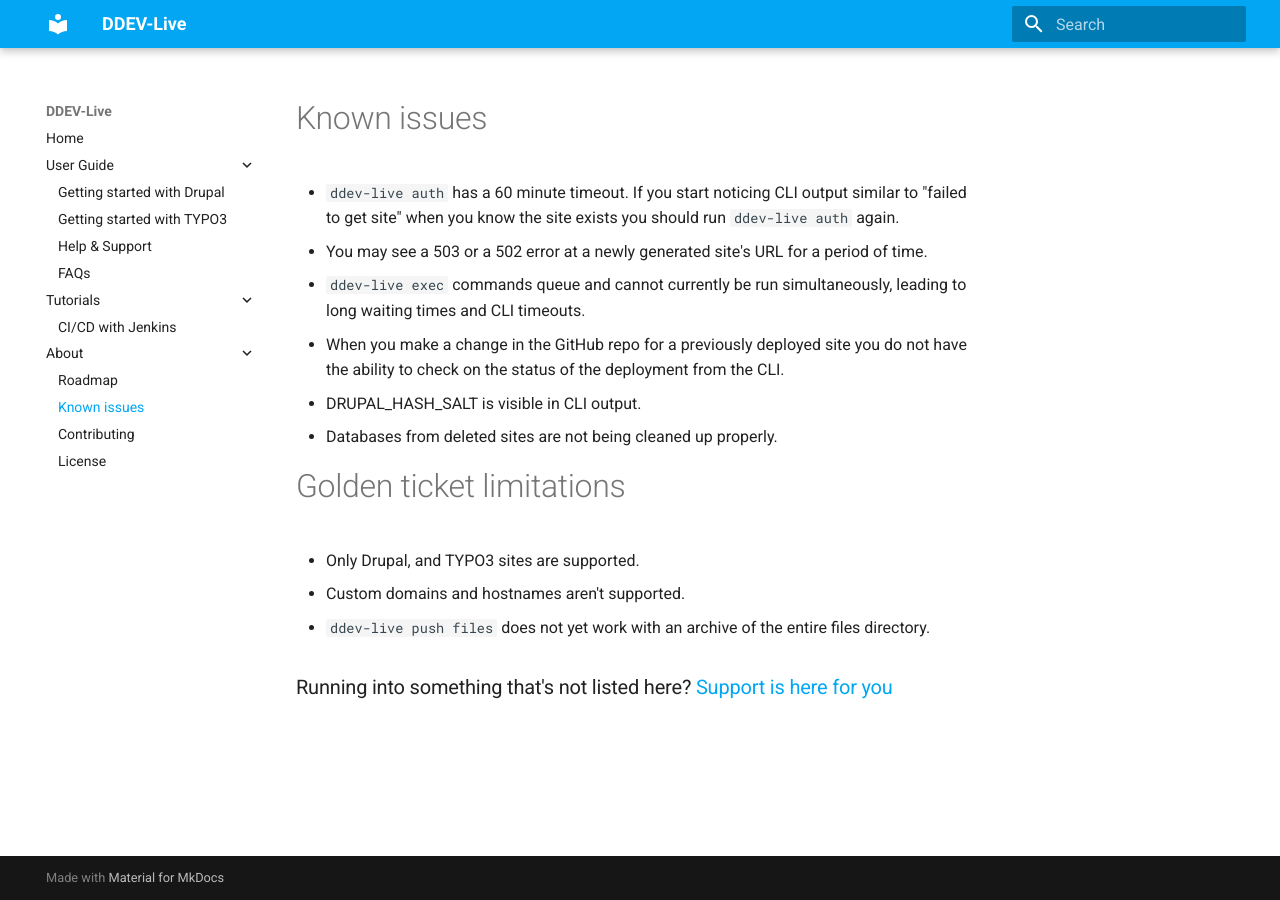
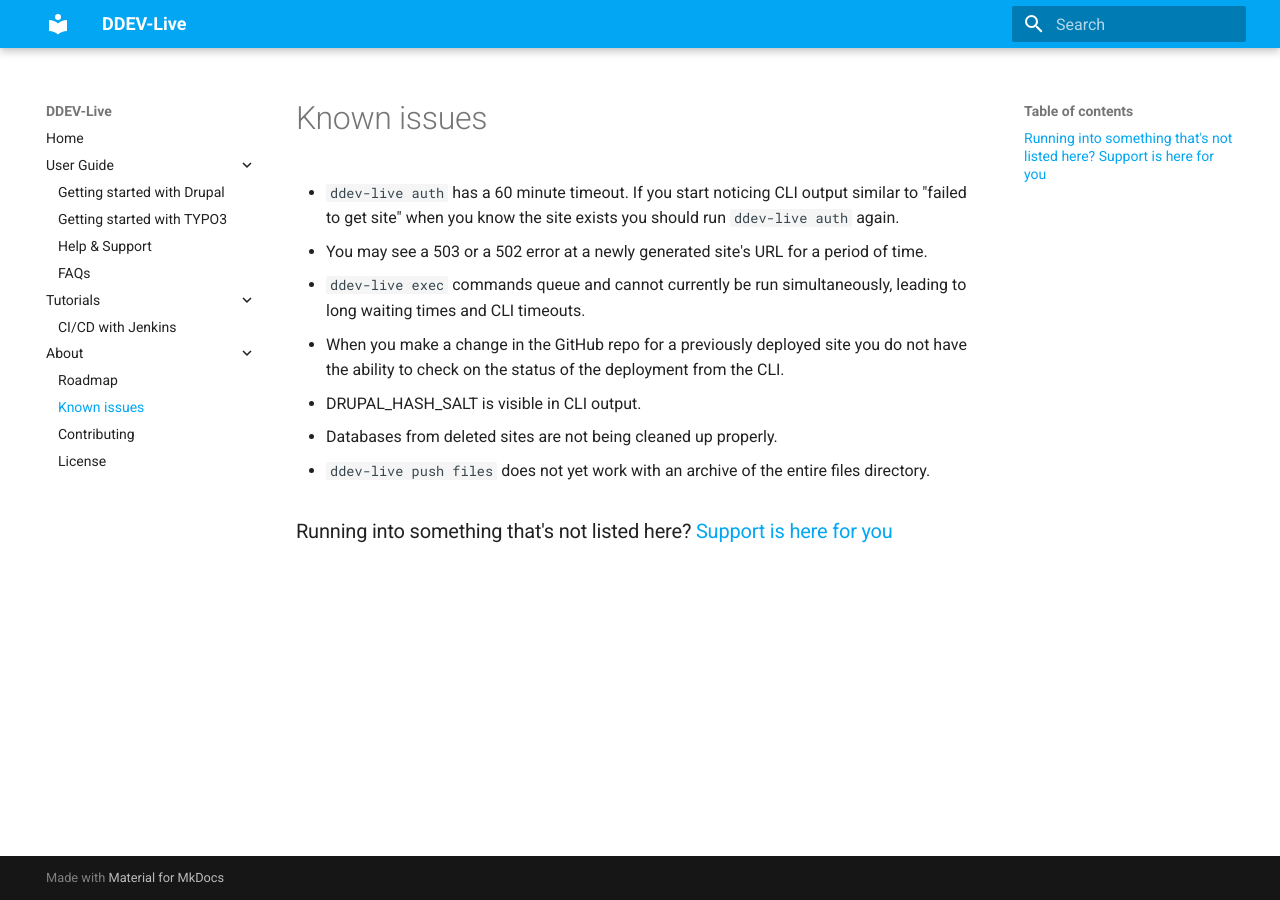
Before and after one commit to fru-io/docs-live, an MkDocs documentation site: the page built from docs/known-issues.md, in a window 1280 px wide. Built offline with MkDocs 1.6.1 and Material for MkDocs 9.7.7, drawn with Linux system fonts in a browser that asks for light colours.

Commit message:
Update known-issues.md

```diff
--- a/docs/known-issues.md
+++ b/docs/known-issues.md
@@ -5,10 +5,6 @@
 * When you make a change in the GitHub repo for a previously deployed site you do not have the ability to check on the status of the deployment from the CLI.
 * DRUPAL_HASH_SALT is visible in CLI output.
 * Databases from deleted sites are not being cleaned up properly.
-
-# Golden ticket limitations
-* Only Drupal, and TYPO3 sites are supported.
-* Custom domains and hostnames aren't supported.
 * `ddev-live push files` does not yet work with an archive of the entire files directory.
 
 ### Running into something that's not listed here? [Support is here for you](https://docs.ddev.com/support/)
```
